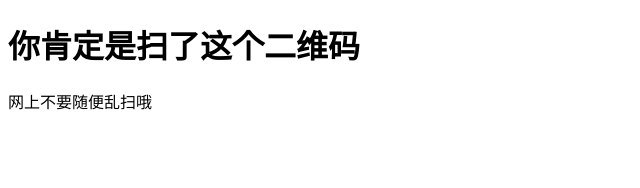
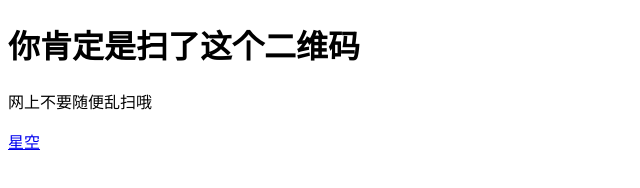
Before and after one commit to mdoe123/mdoe123.github.io, a plain HTML site: page index.html in a window 1280 px wide. Shown: the full height of the page, 0-640 px from the left. Drawn offline with Linux system fonts and the light colour scheme.

Commit message:
index.html

```diff
--- a/index.html
+++ b/index.html
@@ -4,4 +4,5 @@
 <body>
   <h1>你肯定是扫了这个二维码</h1>
   <p>网上不要随便乱扫哦</p>
+  <a href = "/sky.html">星空</a>
 </body>
```
